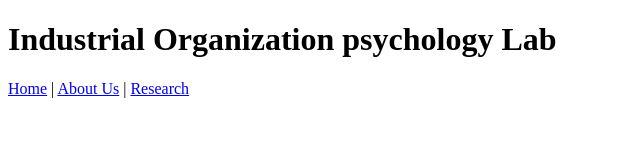
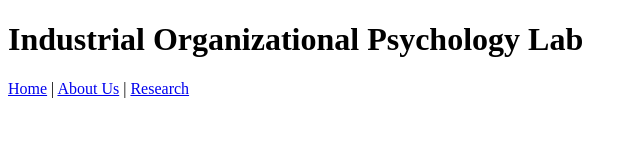
Before and after one commit to isorgutpsikolojilab/industrial-organization-lab, a plain HTML site: page index.html in a window 1280 px wide. Shown: the whole page, without its empty margins (0-640 px from the left). Drawn offline with Linux system fonts and the light colour scheme.

Commit message:
Update index.html

```diff
--- a/index.html
+++ b/index.html
@@ -3,10 +3,10 @@
 <head>
     <meta charset="UTF-8">
     <meta name="viewport" content="width=device-width, initial-scale=1.0">
-    <title>Industrial Organization Lab</title>
+    <title>Industrial Organizational Psychology Lab</title>
 </head>
 <body>
-    <h1>Industrial Organization psychology Lab</h1>
+    <h1>Industrial Organizational Psychology Lab</h1>
 </body>
 <nav>
     <a href="index.html">Home</a> |
```
